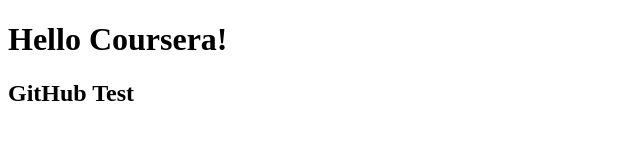
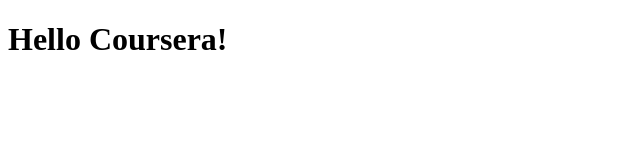
Before and after one commit to bhenritzi/coursera-test, a plain HTML site: page index.html in a window 1280 px wide. Shown: the whole page, without its empty margins (0-640 px from the left). Drawn offline with Linux system fonts and the light colour scheme.

Commit message:
Another test

```diff
--- a/index.html
+++ b/index.html
@@ -6,6 +6,5 @@
 </head>
 <body>
     <h1>Hello Coursera!</h1>
-    <h2>GitHub Test</h2>
 </body>
 </html>
```
